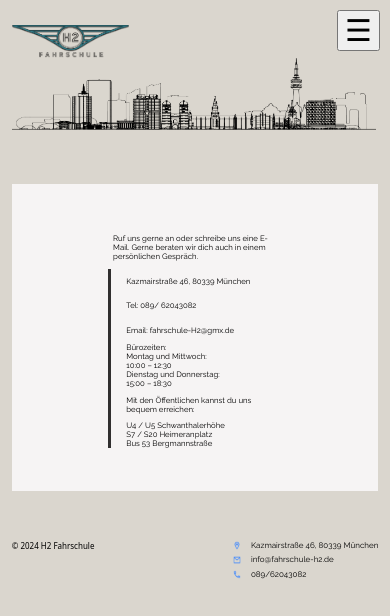
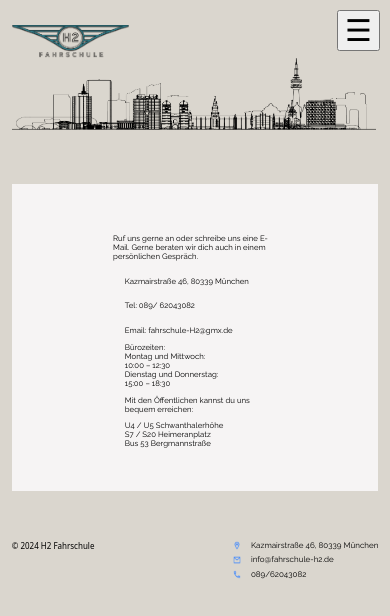
Before and after one commit to Korzyukova/Fahrschule, a Next.js app: page /contact in a window 390 px wide. Shown: the top 616 px of the page. Built offline with nearby package versions, Linux system fonts and the light colour scheme; a web font is replaced by a local one.

Commit message:
contacts

```diff
--- a/src/app/globals.css
+++ b/src/app/globals.css
@@ -461,6 +461,10 @@ body {
     padding: 0;
     align-items: center;
     }
+    .container-two-address{
+      border-left: none;
+
+    }
 }
 
 
```
